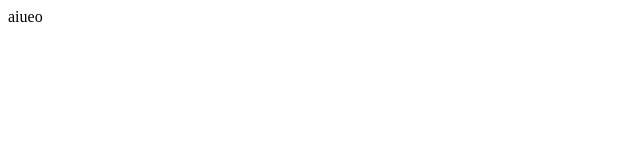
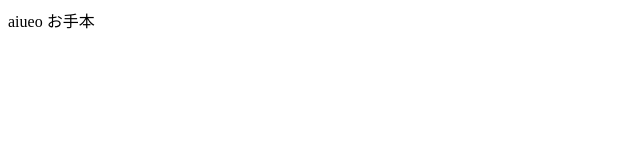
Before and after one commit to PoPodada/practice2024syskyoku, a plain HTML site: page index.html in a window 1280 px wide. Shown: the full height of the page, 0-640 px from the left. Drawn offline with Linux system fonts and the light colour scheme.

Commit message:
お手本を追加しました

```diff
--- a/index.html
+++ b/index.html
@@ -7,5 +7,6 @@
 </head>
 <body>
     aiueo
+    お手本
 </body>
 </html>
```
